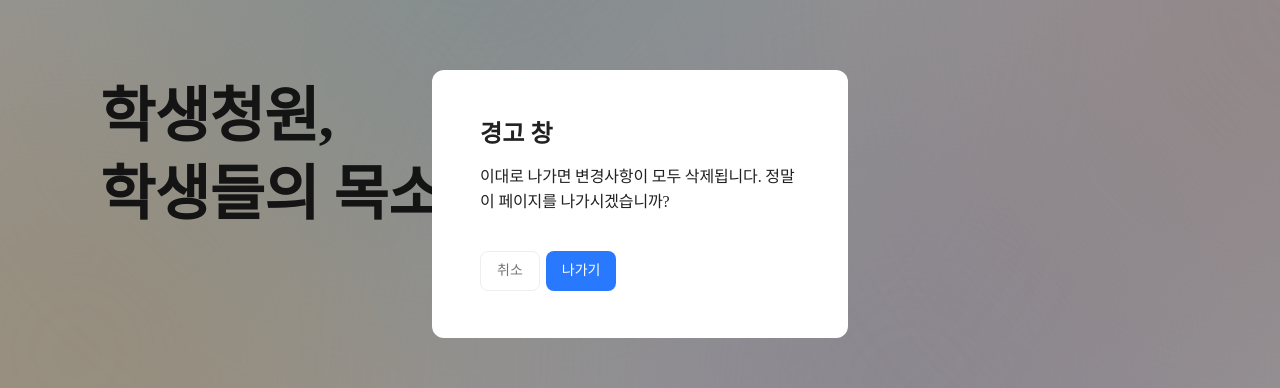
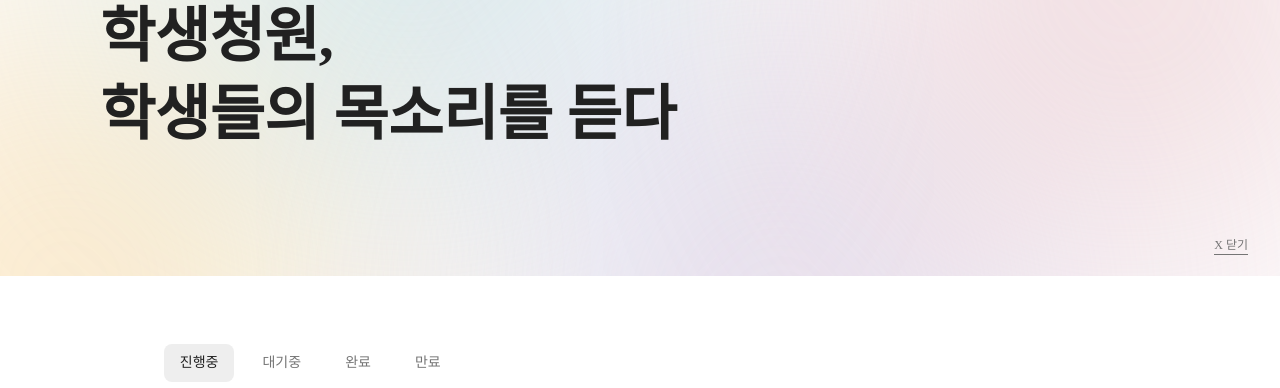
Before and after one commit to Bamdoliro/stupetition, a React (Create React App) app: page / in a window 1280 px wide. Shown: the part 196-584 px from the top of the page. Built offline with nearby package versions, Linux system fonts and the light colour scheme; no server answers.

Commit message:
ADD :: useDialog

```diff
--- a/src/App.tsx
+++ b/src/App.tsx
@@ -5,9 +5,11 @@ import MainPage from 'pages/Main';
 import PetitionDetail from 'components/layout/home/PetitionDetail';
 import { Route, Routes } from 'react-router-dom';
 import CreatePetition from 'components/layout/home/WritePetition';
+import Confirm from 'components/common/Dialog/Confirm';
 
 const App = () => {
   return (
+    <>
       <Routes>
         <Route element={<MainOutlet />}>
           <Route path="/" element={<MainPage />} />
@@ -17,6 +19,8 @@ const App = () => {
         <Route path="/login" element={<LoginPage />} />
         <Route path="/join" element={<JoinPage />} />
       </Routes>
+      <Confirm />
+    </>
   );
 };
 
--- /dev/null
+++ b/src/atoms/dialog.atom.ts
@@ -0,0 +1,6 @@
+import { atom } from 'recoil';
+
+export const confirmState = atom<boolean>({
+  key: 'cofirm',
+  default: false,
+});
--- a/src/components/common/Dialog/index.tsx
+++ b/src/components/common/Dialog/Confirm/index.tsx
@@ -1,9 +1,11 @@
-import MiniButton from '../MiniButton';
+import { useConfirm } from 'hooks/useDialog';
+import MiniButton from '../../MiniButton';
 import * as S from './style';
 
-const Dialog = () => {
+const Confirm = () => {
+  const { confirm } = useConfirm();
   return (
-    <S.BlurBackground>
+    <S.BlurBackground display={confirm ? 'flex' : 'none'}>
       <S.Confirm>
         <S.ConfirmWrap>
           <S.ConfirmTextBox>
@@ -23,4 +25,4 @@ const Dialog = () => {
   );
 };
 
-export default Dialog;
+export default Confirm;
--- a/src/components/common/Dialog/style.ts
+++ b/src/components/common/Dialog/Confirm/style.ts
@@ -2,14 +2,15 @@ import styled from 'styled-components';
 import * as T from 'styles/text.style';
 import { color } from 'styles/theme.style';
 
-export const BlurBackground = styled.div`
+export const BlurBackground = styled.div<{ display: string }>`
+  display: ${(props) => props.display};
   top: 0;
   left: 0;
-  z-index: 10;
-  position: absolute;
+  position: fixed;
   width: 100vw;
-  height: 100%;
+  height: 100vh;
   background-color: rgba(0, 0, 0, 0.4);
+  scrollbar-width: none;
 `;
 
 export const Confirm = styled.div`
--- a/src/components/layout/home/Main/index.tsx
+++ b/src/components/layout/home/Main/index.tsx
@@ -5,7 +5,6 @@ import { userData } from 'atoms/user.atom';
 import { useNavigate } from 'react-router-dom';
 import MiniButton from 'components/common/MiniButton';
 import { PetitionListFeature } from 'features/home/petitionList.feature';
-import Dialog from 'components/common/Dialog';
 import PetitionList from './PetitionList';
 import RadioTabMenu from './RadioTabMenu';
 import * as S from './style';
@@ -18,7 +17,6 @@ const Main = () => {
   const { isLoading, isError, data } = PetitionListFeature(status);
 
   return (
-    <>
     <S.MainLayout>
       {isBannerOpen && (
         <S.Banner>
@@ -66,8 +64,6 @@ const Main = () => {
         </S.ContentsInnerWrap>
       </S.ContentsWrap>
     </S.MainLayout>
-      <Dialog />
-    </>
   );
 };
 
--- a/src/components/layout/home/Main/style.ts
+++ b/src/components/layout/home/Main/style.ts
@@ -23,7 +23,7 @@ export const Banner = styled.div`
   padding-left: 100px;
   background-image: url(${BannerImg});
   background-size: cover;
-  height: 70%;
+  height: 50%;
 `;
 
 export const BannerText = styled(T.D2)`
--- /dev/null
+++ b/src/hooks/useDialog.ts
@@ -0,0 +1,14 @@
+import { confirmState } from 'atoms/dialog.atom';
+import { useRecoilState } from 'recoil';
+
+export const useConfirm = () => {
+  const [confirm, setConfirm] = useRecoilState(confirmState);
+  const openConfirm = () => {
+    setConfirm(true);
+  };
+  const closeConfirm = () => {
+    setConfirm(false);
+  };
+
+  return { openConfirm, closeConfirm, confirm };
+};
```
Lines whose indentation alone changed are shown as unchanged.
